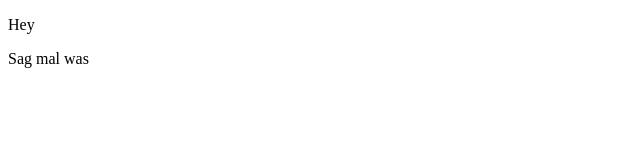
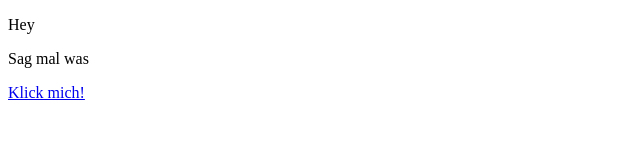
Before and after one commit to Blockgrafik/blockgrafik.github.io, a plain HTML site: page main.html in a window 1280 px wide. Shown: the whole page, without its empty margins (0-640 px from the left). Drawn offline with Linux system fonts and the light colour scheme.

Commit message:
Update main.html

```diff
--- a/main.html
+++ b/main.html
@@ -6,6 +6,6 @@
 
         <p>Hey</p>
         <p>Sag mal was</p>
-
+        <a href="./prank.html">Klick mich!</a>
     </body>
 </html>
```
Lines whose indentation alone changed are shown as unchanged.
